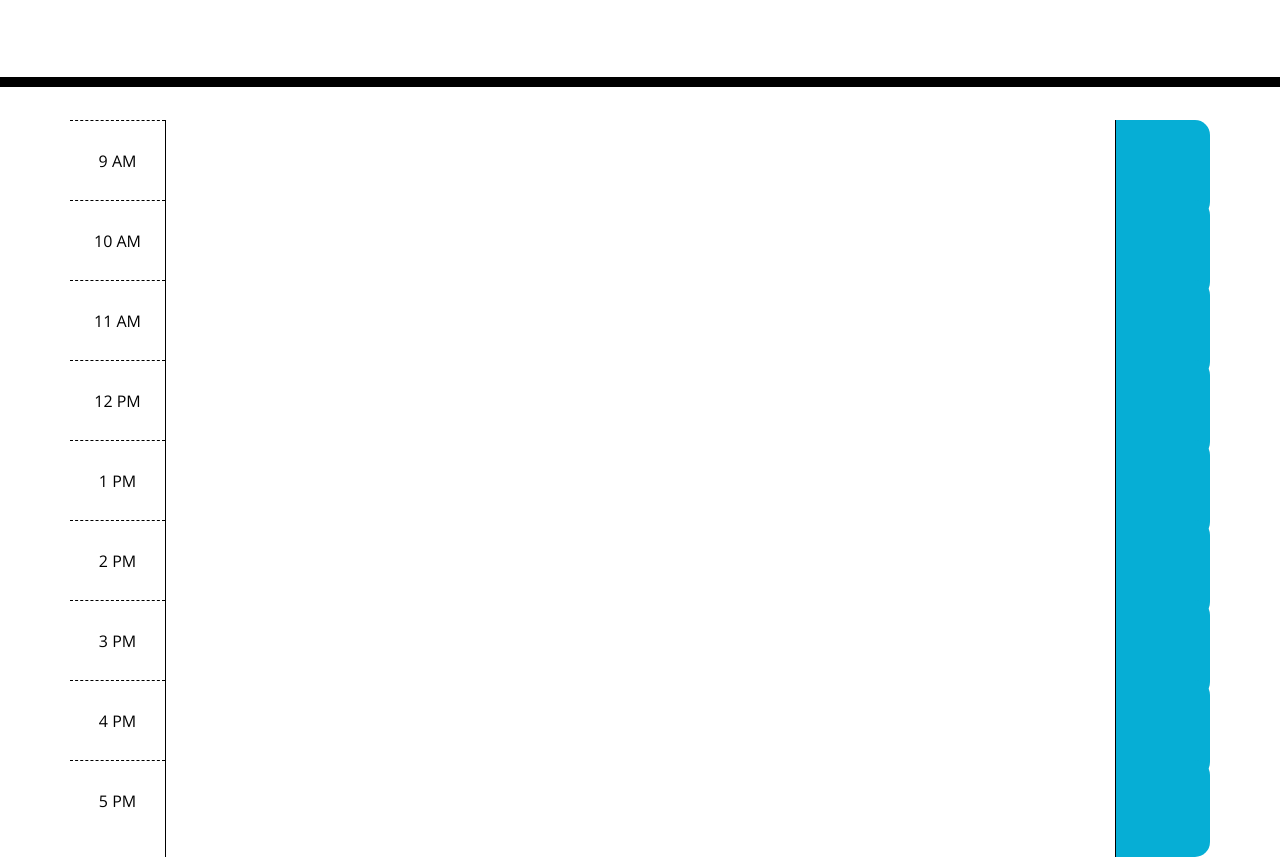
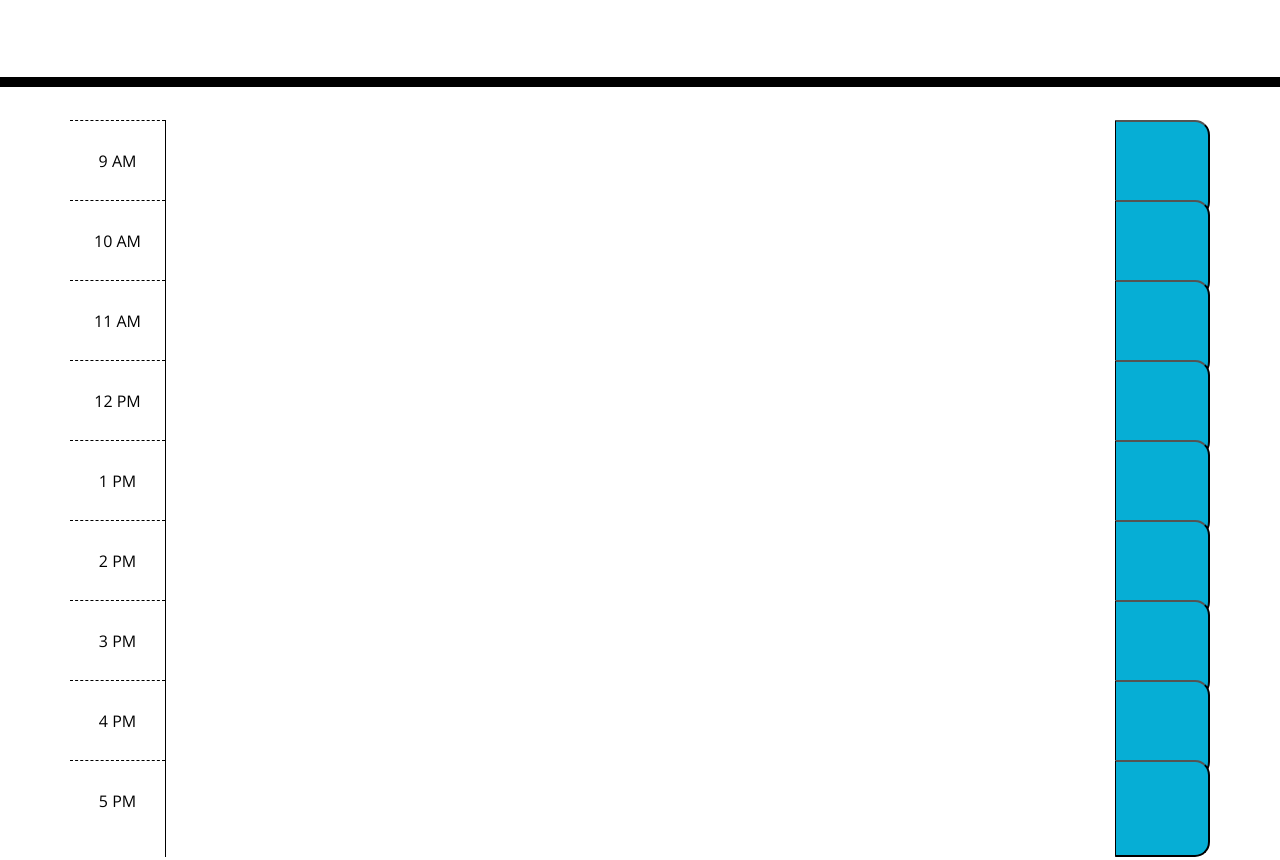
Before and after one commit to Lax-Walrus/the-best-day-calendar-ever, a plain HTML site: page Develop/index.html in a window 1280 px wide. Shown: the part 181-1041 px from the top of the page. Drawn offline with nearby package versions, Linux system fonts and the light colour scheme.

Commit message:
changed div to button element

```diff
--- a/Develop/index.html
+++ b/Develop/index.html
@@ -29,7 +29,7 @@
           <p>9 AM</p>
         </div>
         <textarea class="col-10 text-input"></textarea>
-        <div class="col-1 saveBtn"></div>
+        <button class="col-1 saveBtn"></button>
       </div>
     </div>
 
@@ -40,7 +40,7 @@
           <p>10 AM</p>
         </div>
         <textarea class="col-10 text-input"></textarea>
-        <div class="col-1 saveBtn"></div>
+        <button class="col-1 saveBtn"></button>
       </div>
     </div>
 
@@ -51,7 +51,7 @@
           <p>11 AM</p>
         </div>
         <textarea class="col-10 text-input"></textarea>
-        <div class="col-1 saveBtn"></div>
+        <button class="col-1 saveBtn"></button>
       </div>
     </div>
 
@@ -62,7 +62,7 @@
           <p>12 PM</p>
         </div>
         <textarea class="col-10 text-input"></textarea>
-        <div class="col-1 saveBtn"></div>
+        <button class="col-1 saveBtn"></button>
       </div>
     </div>
 
@@ -73,7 +73,7 @@
           <p>1 PM</p>
         </div>
         <textarea class="col-10 text-input"></textarea>
-        <div class="col-1 saveBtn"></div>
+        <button class="col-1 saveBtn"></button>
       </div>
     </div>
 
@@ -84,7 +84,7 @@
           <p>2 PM</p>
         </div>
         <textarea class="col-10 text-input"></textarea>
-        <div class="col-1 saveBtn"></div>
+        <button class="col-1 saveBtn"></button>
       </div>
     </div>
 
@@ -95,7 +95,7 @@
           <p>3 PM</p>
         </div>
         <textarea class="col-10 text-input"></textarea>
-        <div class="col-1 saveBtn"></div>
+        <button class="col-1 saveBtn"></button>
       </div>
     </div>
 
@@ -106,7 +106,7 @@
           <p>4 PM</p>
         </div>
         <textarea class="col-10 text-input"></textarea>
-        <div class="col-1 saveBtn"></div>
+        <button class="col-1 saveBtn"></button>
       </div>
     </div>
 
@@ -117,7 +117,7 @@
           <p>5 PM</p>
         </div>
         <textarea class="col-10 text-input"></textarea>
-        <div class="col-1 saveBtn"></div>
+        <button class="col-1 saveBtn"></button>
       </div>
     </div>
 
--- a/Develop/script.js
+++ b/Develop/script.js
@@ -0,0 +1 @@
+console.log("link");
```
